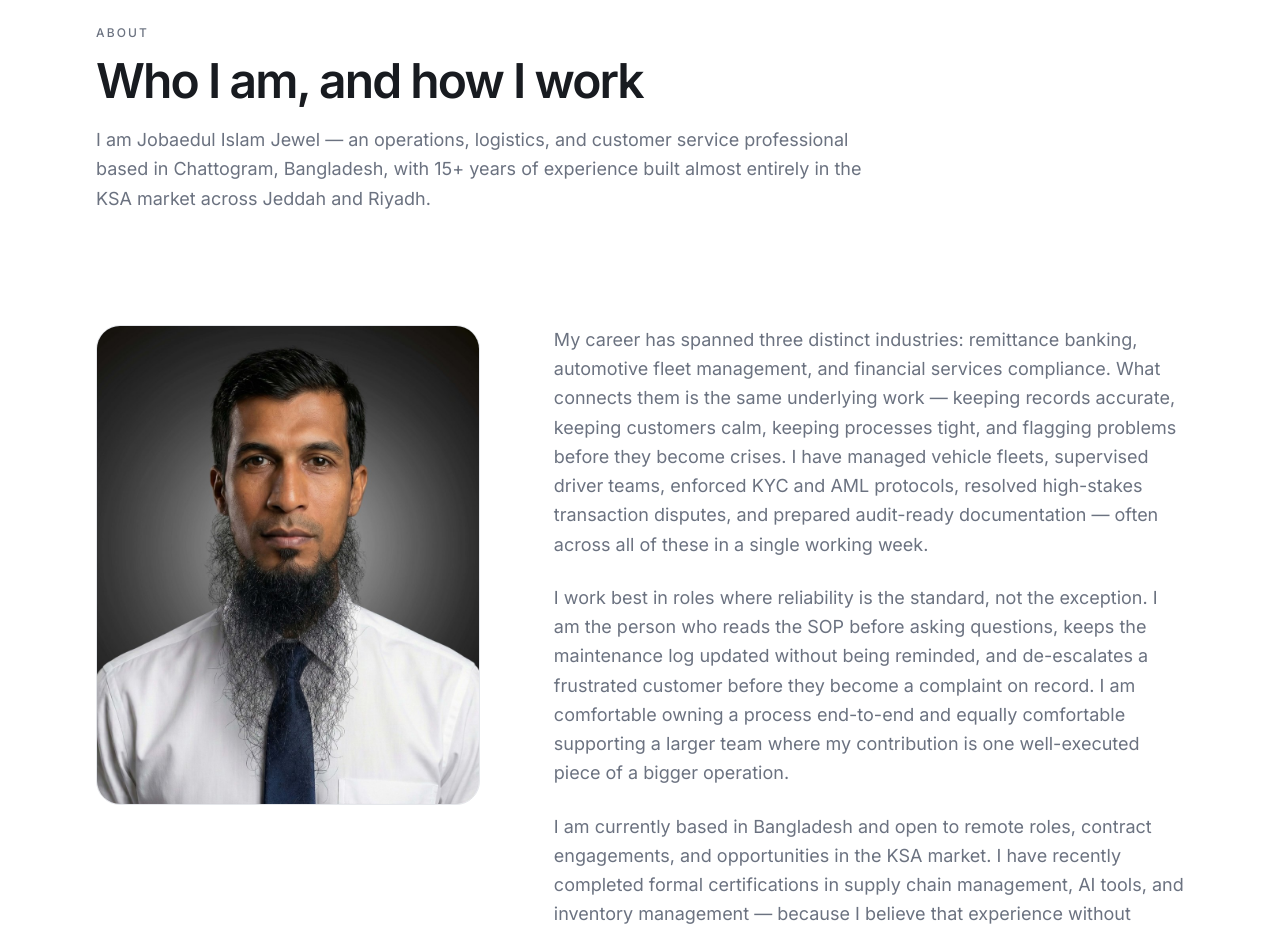
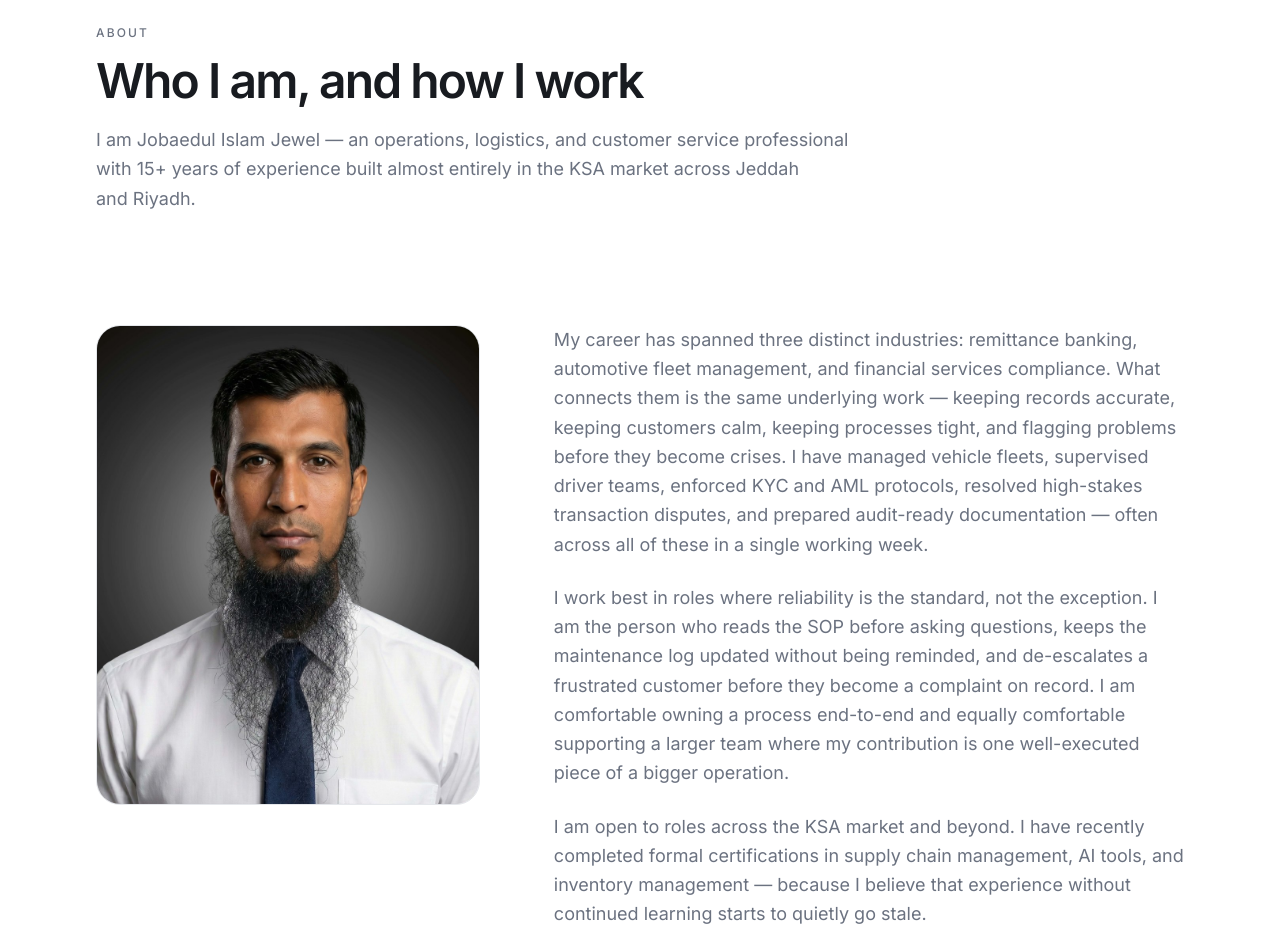
Before and after one commit to celibatej/jewel-claude, a Next.js app: page /about in a window 1280 px wide. Shown: the part 120-1054 px from the top of the page. Built offline with nearby package versions, Linux system fonts and the light colour scheme.

Commit message:
Refine About copy: drop Bangladesh location, broaden availability to KSA and beyond

```diff
--- a/src/content/data.ts
+++ b/src/content/data.ts
@@ -62,11 +62,11 @@
 
 export const about = {
   lead:
-    "I am Jobaedul Islam Jewel — an operations, logistics, and customer service professional based in Chattogram, Bangladesh, with 15+ years of experience built almost entirely in the KSA market across Jeddah and Riyadh.",
+    "I am Jobaedul Islam Jewel — an operations, logistics, and customer service professional with 15+ years of experience built almost entirely in the KSA market across Jeddah and Riyadh.",
   paragraphs: [
     "My career has spanned three distinct industries: remittance banking, automotive fleet management, and financial services compliance. What connects them is the same underlying work — keeping records accurate, keeping customers calm, keeping processes tight, and flagging problems before they become crises. I have managed vehicle fleets, supervised driver teams, enforced KYC and AML protocols, resolved high-stakes transaction disputes, and prepared audit-ready documentation — often across all of these in a single working week.",
     "I work best in roles where reliability is the standard, not the exception. I am the person who reads the SOP before asking questions, keeps the maintenance log updated without being reminded, and de-escalates a frustrated customer before they become a complaint on record. I am comfortable owning a process end-to-end and equally comfortable supporting a larger team where my contribution is one well-executed piece of a bigger operation.",
-    "I am currently based in Bangladesh and open to remote roles, contract engagements, and opportunities in the KSA market. I have recently completed formal certifications in supply chain management, AI tools, and inventory management — because I believe that experience without continued learning starts to quietly go stale.",
+    "I am open to roles across the KSA market and beyond. I have recently completed formal certifications in supply chain management, AI tools, and inventory management — because I believe that experience without continued learning starts to quietly go stale.",
   ],
   // Short, human values rather than buzzwords.
   values: [
```
